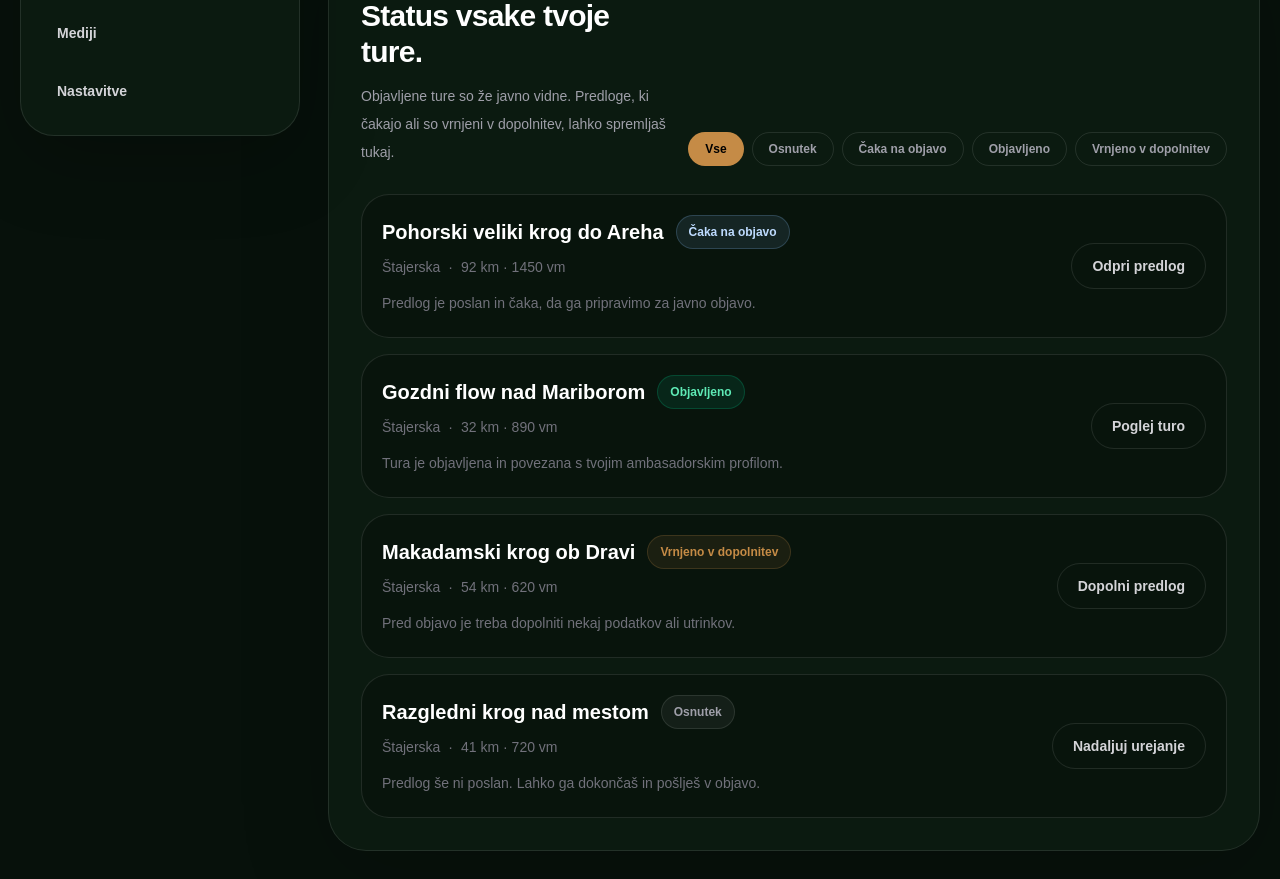
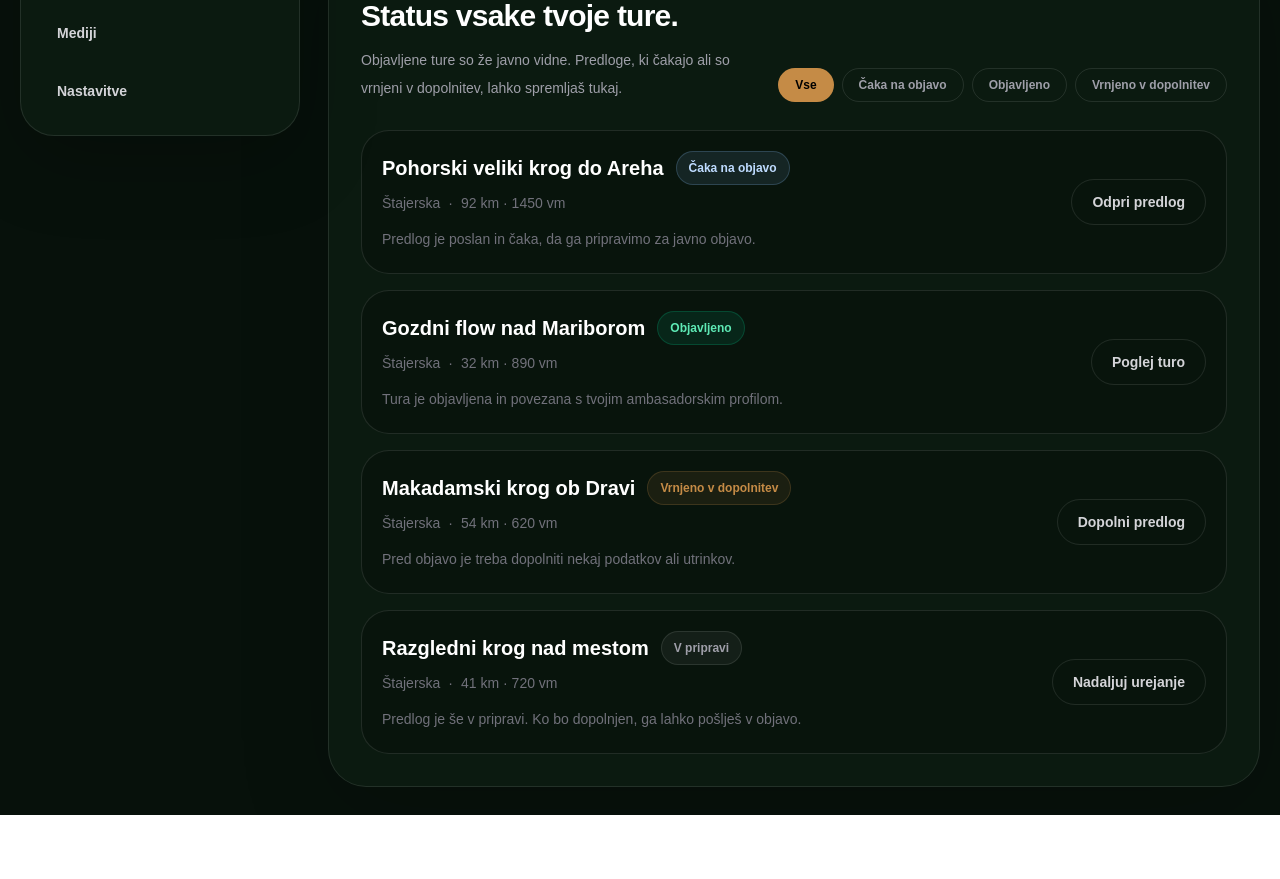
Before and after one commit to rabojan/bojan-on-bike-app, a Next.js app: page /admin/ambasador/ture in a window 1280 px wide. Shown: the part 620-1499 px from the top of the page. After the commit the page ends 1435 px from the top, so only its background shows below. Built offline with nearby package versions, Linux system fonts and the light colour scheme; sample sign-in values are in the browser's storage.

Commit message:
Replace ambassador draft wording with in preparation

```diff
--- a/app/admin/ambasador/ture/page.tsx
+++ b/app/admin/ambasador/ture/page.tsx
@@ -33,14 +33,14 @@ const trails = [
   {
     title: "Razgledni krog nad mestom",
     region: "Štajerska",
-    status: "Osnutek",
+    status: "V pripravi",
     meta: "41 km · 720 vm",
-    note: "Predlog še ni poslan. Lahko ga dokončaš in pošlješ v objavo.",
+    note: "Predlog je še v pripravi. Ko bo dopolnjen, ga lahko pošlješ v objavo.",
     action: "Nadaljuj urejanje",
   },
 ];
 
-const filters = ["Vse", "Osnutek", "Čaka na objavo", "Objavljeno", "Vrnjeno v dopolnitev"];
+const filters = ["Vse", "Čaka na objavo", "Objavljeno", "Vrnjeno v dopolnitev"];
 
 function StatusBadge({ status }: { status: string }) {
   const tone =
@@ -48,7 +48,7 @@ function StatusBadge({ status }: { status: string }) {
       ? "border-emerald-400/20 bg-emerald-400/10 text-emerald-300"
       : status === "Vrnjeno v dopolnitev"
         ? "border-[#c58b46]/20 bg-[#c58b46]/10 text-[#c58b46]"
-        : status === "Osnutek"
+        : status === "V pripravi"
           ? "border-white/10 bg-white/5 text-zinc-400"
           : "border-blue-300/20 bg-blue-300/10 text-blue-200";
 
```
